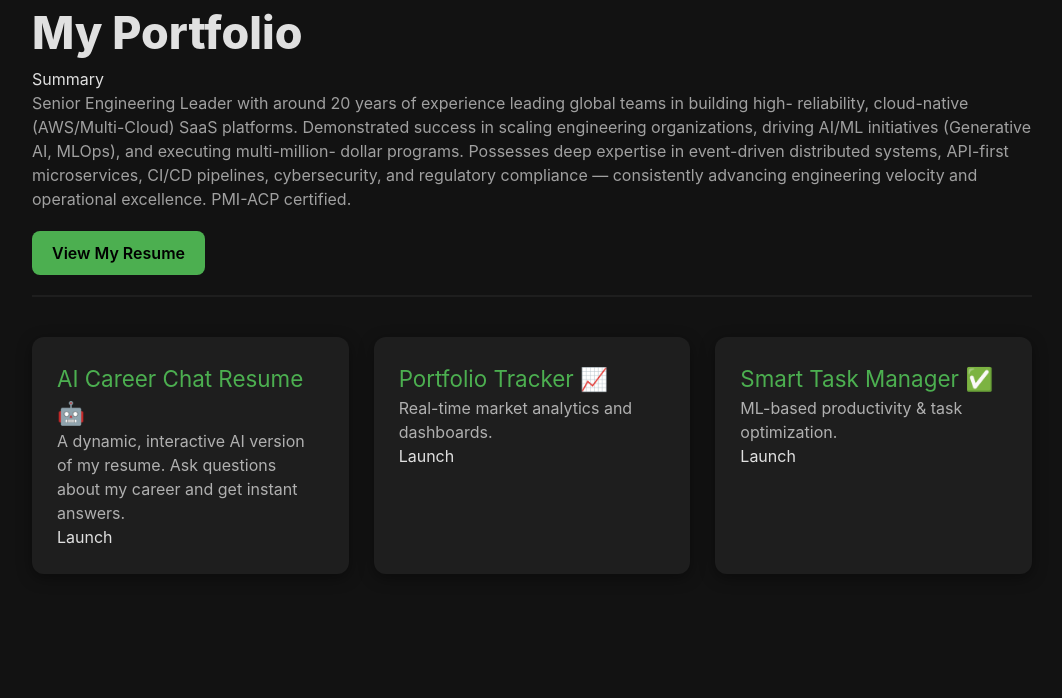
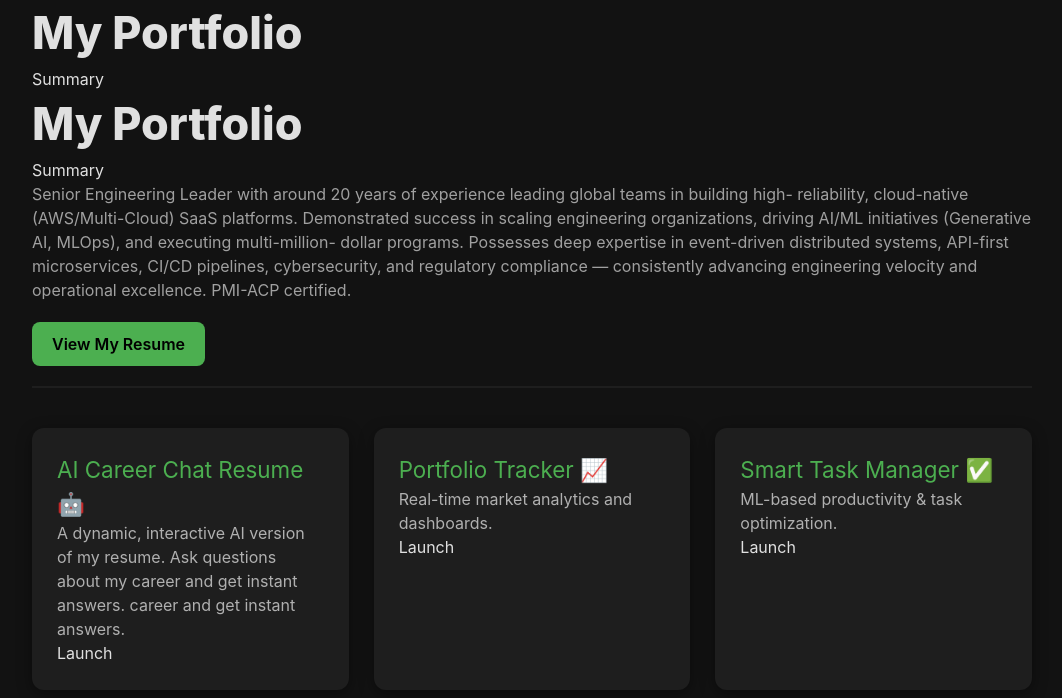
Before and after one commit to ashishJaiswal01/my-digital-showroom-90, a React (Vite) app: page / in a window 1280 px wide. Shown: the top 698 px of the page, without its empty margins (108-1170 px from the left). Built offline with nearby package versions, Linux system fonts and the light colour scheme.

Commit message:
Update HomePage UI

```diff
--- a/src/HomePage.tsx
+++ b/src/HomePage.tsx
@@ -7,6 +7,10 @@ export const HomePage = () => {
 
       {/* Profile Header */}
       <header className="profile-header">
+        <h1>My Portfolio</h1>
+
+        <h2>Summary</h2>
+
         <h1>My Portfolio</h1>
 
         <h2>Summary</h2>
@@ -36,6 +40,7 @@ export const HomePage = () => {
         {/* Tile 1: AI Career Chat Resume */}
         <a
           className="app-tile"
+          href="https://talktomyresume.onrender.com"
           href="https://talktomyresume.onrender.com/"
           target="_blank"
         >
@@ -43,6 +48,7 @@ export const HomePage = () => {
             <h2>AI Career Chat Resume 🤖</h2>
             <p>
               A dynamic, interactive AI version of my resume. Ask questions about my
+              career and get instant answers.
               career and get instant answers.
             </p>
           </div>
```
